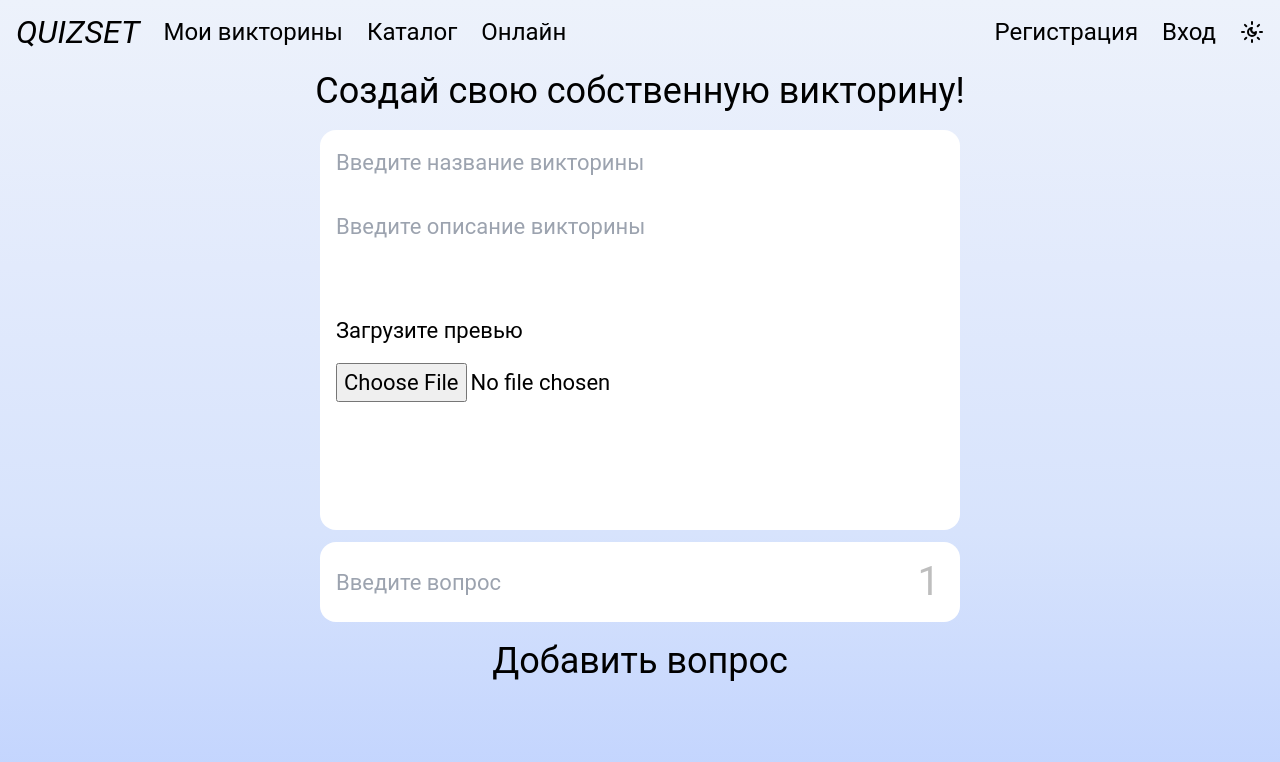
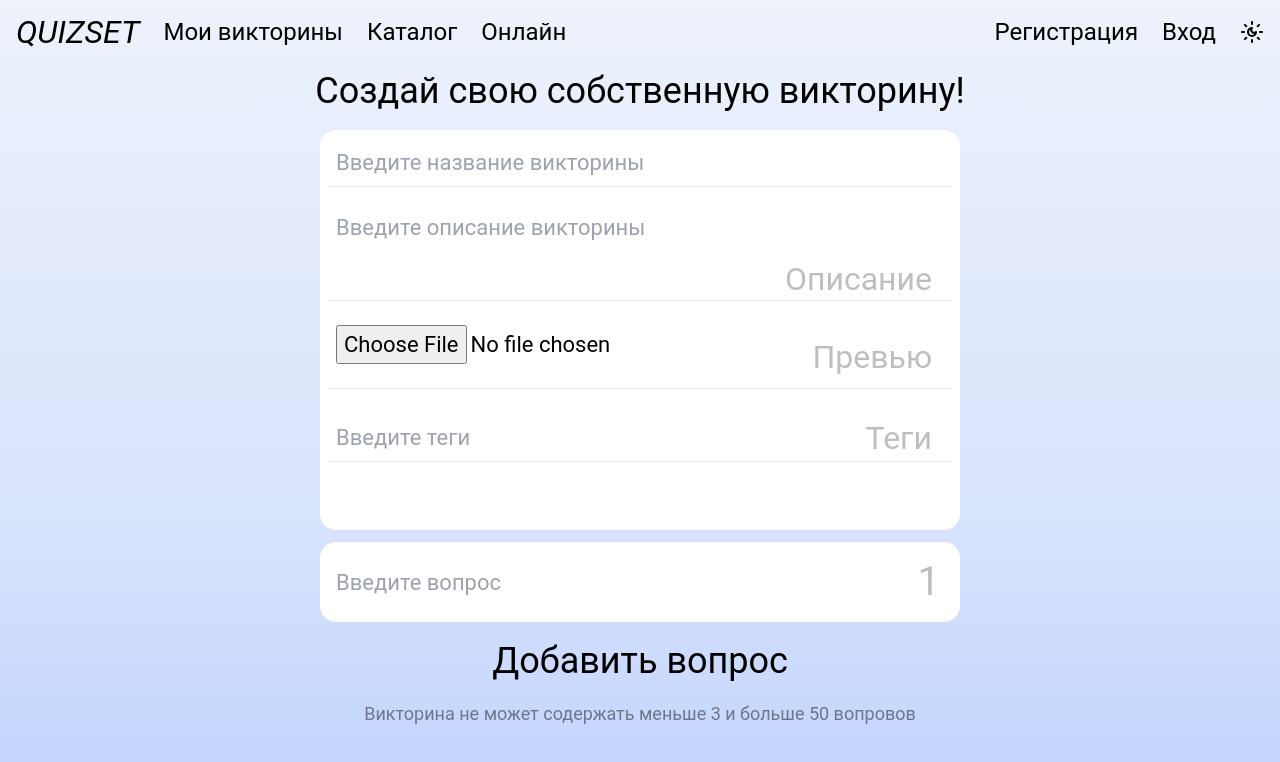
Before and after one commit to ayeMind/quiz, a React (Vite) app in the folder client/: page /my-quizzes/create in a window 1280 px wide. Shown: the top 762 px of the page. Built offline with nearby package versions, Linux system fonts and the light colour scheme.

Commit message:
Create form

```diff
--- a/client/src/pages/MyQuizzes/Create/CreateQuiz.tsx
+++ b/client/src/pages/MyQuizzes/Create/CreateQuiz.tsx
@@ -30,14 +30,17 @@ export default function CreateQuiz() {
     <PageLayout className="h-auto min-h-screen">
       <div className="flex flex-col items-center w-screen">
         <p>Создай свою собственную викторину!</p>
-        <form className="flex flex-col gap-3 py-3">
+        <div className="flex flex-col gap-3 py-3">
           <FormMain />
           {questionForms}
           <button onClick={handleCreateQuestion}>
             Добавить вопрос
           </button>
+          <label className="opacity-45 text-[18px] text-center">
+            Викторина не может содержать меньше 3 и больше 50 вопровов
+          </label>
           <div ref={endOfPageRef} />
-        </form>
+        </div>
       </div>
     </PageLayout>
   )
--- a/client/src/shared/ui/components/FormCell.tsx
+++ b/client/src/shared/ui/components/FormCell.tsx
@@ -1,4 +1,5 @@
 export default function FormCell({index}: {index: number})  {
+
   return (
     <div className="relative bg-white dark:bg-[#2d3449] h-[10vh] w-[50vw] rounded-2xl text-[22px] p-2">
       <input id='question' type="text" className="w-full h-full px-2 bg-transparent outline-none dark:text-white" placeholder="Введите вопрос" />
--- a/client/src/shared/ui/components/FormMain.tsx
+++ b/client/src/shared/ui/components/FormMain.tsx
@@ -1,13 +1,115 @@
+import { XCircle } from "lucide-react";
+import { useState } from "react";
 
 export default function FormMain() {
+
+  const [tags, setTags] = useState<string[]>([])
+  const [hoveredIndex, setHoveredIndex] = useState<number>(-1); // Состояние для отслеживания индекса тега, над которым находится курсор
+
+  const handleMouseEnter = (index: number) => {
+    setHoveredIndex(index);
+  };
+
+  const handleMouseLeave = () => {
+    setHoveredIndex(-1);
+  };
+
+  const handleCreateTag = (e: React.KeyboardEvent<HTMLInputElement>) => {
+
+    if (e.key === 'Enter') {
+      const target = e.target as HTMLInputElement
+      const value = target.value.toUpperCase().trim()
+      if (value.length < 3) return;
+      if (tags.includes(value)) return;
+
+      setTags([...tags, value])
+      target.value = ''
+
+    }
+  }
+
+  const handleDeleteTag = (index: number) => {
+    const newTags = tags.filter((tag, i) => i !== index)
+    setTags(newTags)
+  }
+
+  const showTags = () => {
+    return tags.map((tag, index) => {
+      return (
+        <span
+          key={index}
+          className="relative"
+          onMouseEnter={() => handleMouseEnter(index)}
+          onMouseLeave={handleMouseLeave}
+        >
+          <div className="bg-[#f1f1f1] dark:bg-[#3c3f4d] text-black dark:text-white rounded-2xl px-2 py-1 text-[18px] hover:opacity-85">
+            {tag}
+          </div>
+          {hoveredIndex === index && (
+            <XCircle
+              className="absolute top-[-5px] right-[-5px] w-[20px] h-[20px] text-red-500 cursor-pointer hover:text-red-700 dark:text-red-500 dark:hover:text-red-700"
+              onClick={() => handleDeleteTag(index)}
+            />
+          )}
+        </span>
+      );
+    });
+  };
+
+  const handleTitleInput = (e: React.KeyboardEvent<HTMLInputElement>) => {
+    if (e.key === 'Enter') {
+      e.preventDefault()
+      const nextField = document.getElementById('description')
+      nextField?.focus()
+    }
+  }
+
+
   return (
-    <div className="bg-white dark:bg-[#2d3449] h-[50vh] w-[50vw] rounded-2xl text-[22px] p-2 flex flex-col gap-6">
-      <input type="text" className="w-full h-12 px-2 bg-transparent outline-none dark:text-white" placeholder="Введите название викторины" />
-      <textarea className="w-full px-2 overflow-y-auto bg-transparent outline-none resize-none h-[10vh] dark:text-white" placeholder="Введите описание викторины" />
-      <span className="flex flex-col gap-4">
-        <p className="px-2">Загрузите превью</p>
-        <input type='file' className='w-full h-12 px-2 bg-transparent outline-none dark:text-white' accept='image/*' />
+    <div className="bg-white dark:bg-[#2d3449] h-auto min-h-[50vh] w-[50vw] rounded-2xl text-[22px] p-2 flex flex-col gap-6">
+      <span className="relative">
+        <input
+          id="title"
+          type="text"
+          className="w-full h-12 px-2 bg-transparent outline-none dark:text-white"
+          placeholder="Введите название викторины"
+          onKeyDown={handleTitleInput}
+        />
+        <hr />
       </span>
+      <span className='relative'>
+        <label htmlFor="description" className={`absolute -translate-y-1/2 top-[75%] text-[4vh] right-5 opacity-25 select-none`}>Описание</label>
+        <textarea
+          id="description"
+          className="w-full px-2 overflow-y-auto bg-transparent outline-none resize-none h-[10vh] dark:text-white"
+          placeholder="Введите описание викторины"
+        />
+        <hr />
+      </span>
+      <span className="relative flex flex-col gap-6">
+        <label htmlFor="fileInput" className={`absolute -translate-y-1/2 top-1/2 text-[4vh] right-5 opacity-25 select-none`}>Превью</label>
+        <input
+          id='fileInput'
+          type="file"
+          className="px-2 bg-transparent outline-none dark:text-white"
+          accept="image/*"
+        />
+        <hr />
+      </span>
+      <span className="relative">
+        <label htmlFor="tags" className={`absolute -translate-y-1/2 top-1/2 text-[4vh] right-5 opacity-25 select-none`}>Теги</label>
+        <input
+          id="tags"
+          type="text"
+          className="w-full h-12 px-2 bg-transparent outline-none dark:text-white"
+          placeholder="Введите теги"
+          onKeyDown={handleCreateTag}
+        />
+        <hr />
+      </span>
+      <div className="flex flex-wrap gap-2">
+        {showTags()}
+      </div>
     </div>
-  )
+  );
 }
```
